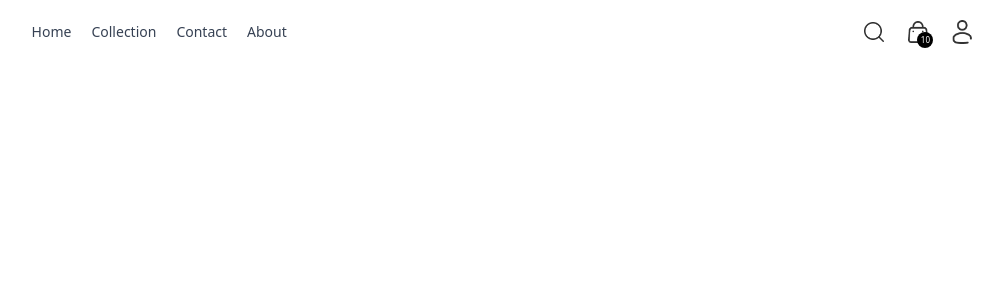
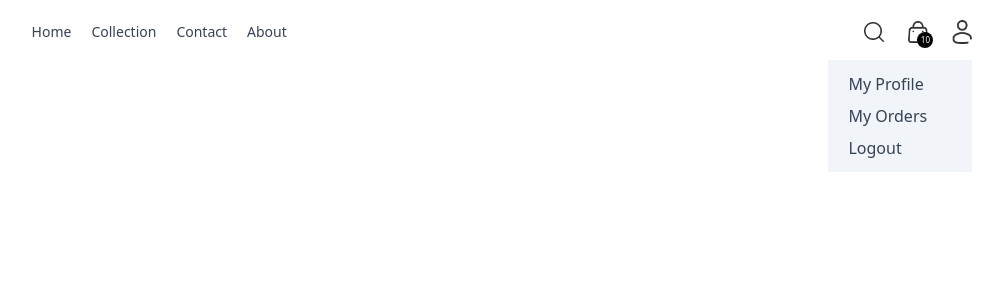
Before and after one commit to sunnyshah011/React_Project, a React (Vite) app: page / in a window 1280 px wide. Both pictures are taken after a click on the picture 1100 px from the left and 31 px from the top of the page. Shown: the top 300 px of the page, without its empty margins (138-1141 px from the left). Built offline with nearby package versions, Linux system fonts and the light colour scheme.

Commit message:
adding user icon menu feature

```diff
--- a/src/component/Navbar.jsx
+++ b/src/component/Navbar.jsx
@@ -4,6 +4,7 @@ import { NavLink, Link } from "react-router-dom";
 
 const Navbar = () => {
   const [isOpen, setIsOpen] = useState(false);
+  const [show,setShow] = useState(false)
 
   const openMenu = () => setIsOpen(true);
   const closeMenu = () => setIsOpen(false);
@@ -56,9 +57,9 @@ const Navbar = () => {
           </span>
         </Link>
 
-        <div className="relative group">
+        <div className="relative"  onClick={()=>setShow(pre=>!pre)} >
           <img src={assets.profile_icon} className="w-5 cursor-pointer" alt="Profile" />
-          <div className="hidden group-hover:block absolute right-0 pt-4">
+          <div className={`absolute right-0 pt-4 ${show? 'block' : 'hidden' } `}>
             <div className="flex flex-col gap-2 w-36 py-3 px-5 bg-slate-100 text-gray-700">
               <p className="cursor-pointer hover:text-black">My Profile</p>
               <p className="cursor-pointer hover:text-black">My Orders</p>
```
